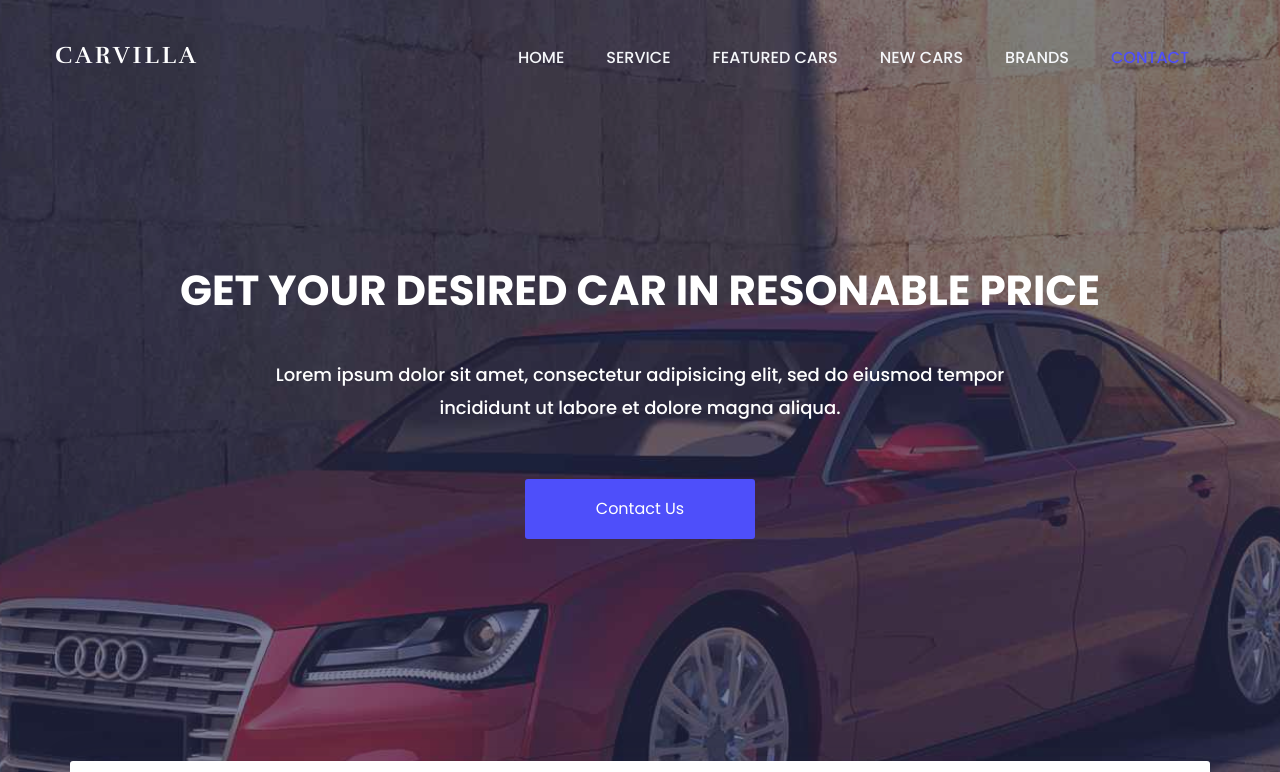
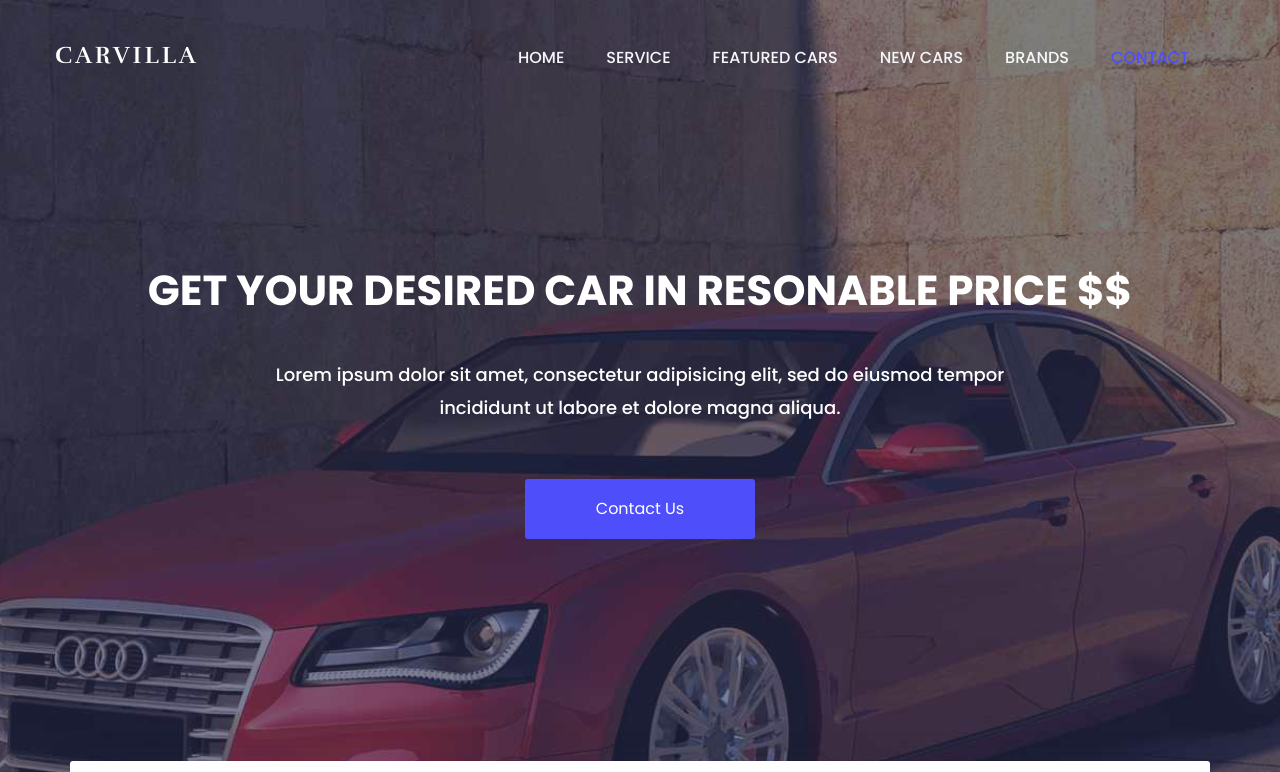
Before and after one commit to aasifrehmani/cicd_01, a plain HTML site: page index.html in a window 1280 px wide. Shown: the top 772 px of the page. Drawn offline with nearby package versions, Linux system fonts and the light colour scheme.

Commit message:
changed h2 tag

```diff
--- a/index.html
+++ b/index.html
@@ -105,7 +105,7 @@
 
 			<div class="container">
 				<div class="welcome-hero-txt">
-					<h2>Get your desired car in resonable price</h2>
+					<h2>Get your desired car in resonable price $$</h2>
 					<p>
 						Lorem ipsum dolor sit amet, consectetur adipisicing elit, sed do eiusmod tempor incididunt ut labore et dolore   magna aliqua.
 					</p>
```
